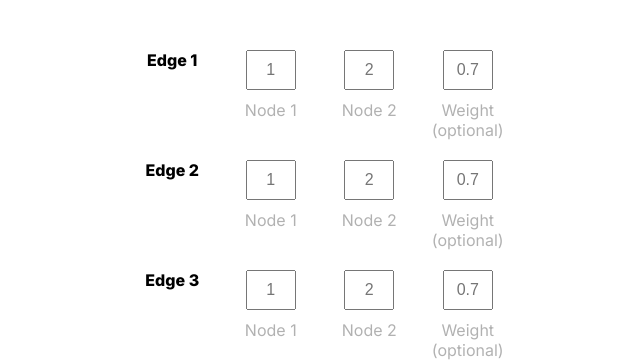
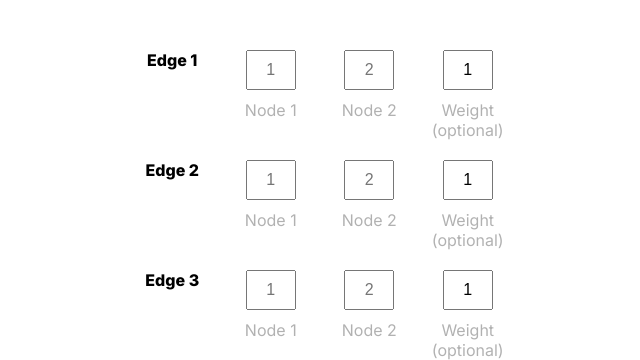
Before and after one commit to laurgao/maxcut-frontend, a React (Create React App) app: page / in a window 1280 px wide. Shown: the part 345-705 px from the top of the page, without its empty margins (320-960 px from the left). Built offline with nearby package versions, Linux system fonts and the light colour scheme.

Commit message:
change url from localhost to deployed backend

```diff
--- a/src/App.js
+++ b/src/App.js
@@ -4,13 +4,13 @@ import InputEdge from './components/InputEdge';
 import AddEdgeButton from './components/AddEdgeButton';
 import axios from 'axios';
 
-const templateEdge = [1, 2, 0.7];
+const templateEdge = [null, null, 1];
 
 function App() {
   const [res, setRes] = useState("")
   const [edgeIndexes, setEdgeIndexes] = useState([1, 2, 3]);
   const [numEdges, setNumEdges]  = useState(4);
-  const [edges, setEdges] = useState([[null, null, null], [null, null, null], [null, null, null]]); // because useEffect doesnt work i'll just hard code it based on the intial humber of edges
+  const [edges, setEdges] = useState([[null, null, 1], [null, null, 1], [null, null, 1]]); // because useEffect doesnt work i'll just hard code it based on the intial humber of edges
 
   const handleAddEdge = () => {
     setNumEdges(numEdges + 1);
@@ -33,7 +33,7 @@ function App() {
   }
 
 const setSampleGraph = () => {
-  setEdges([[0,1,0.7],[2,3,5],[3,0,4.5], [2,0,2.2], [0,3,2.5]]);
+  setEdges([['0','1','0.7'],['2','3','5'],['3','0','4.5'], ['2','0','2.2'], ['0','3','2.5']]);
   setNumEdges(6);
   setEdgeIndexes([1, 2, 3, 4, 5]);
 }
@@ -45,7 +45,7 @@ const setSampleGraph = () => {
   }
 
   const submit = async () => {
-    axios.post("http://localhost:5000/qaoa", {"edges": edges})
+    axios.post("https://maxcut-backend.herokuapp.com//qaoa", {"edges": edges})
     .then((response) => {
       console.log(response);
       setRes(response.data.maxcut)
```
